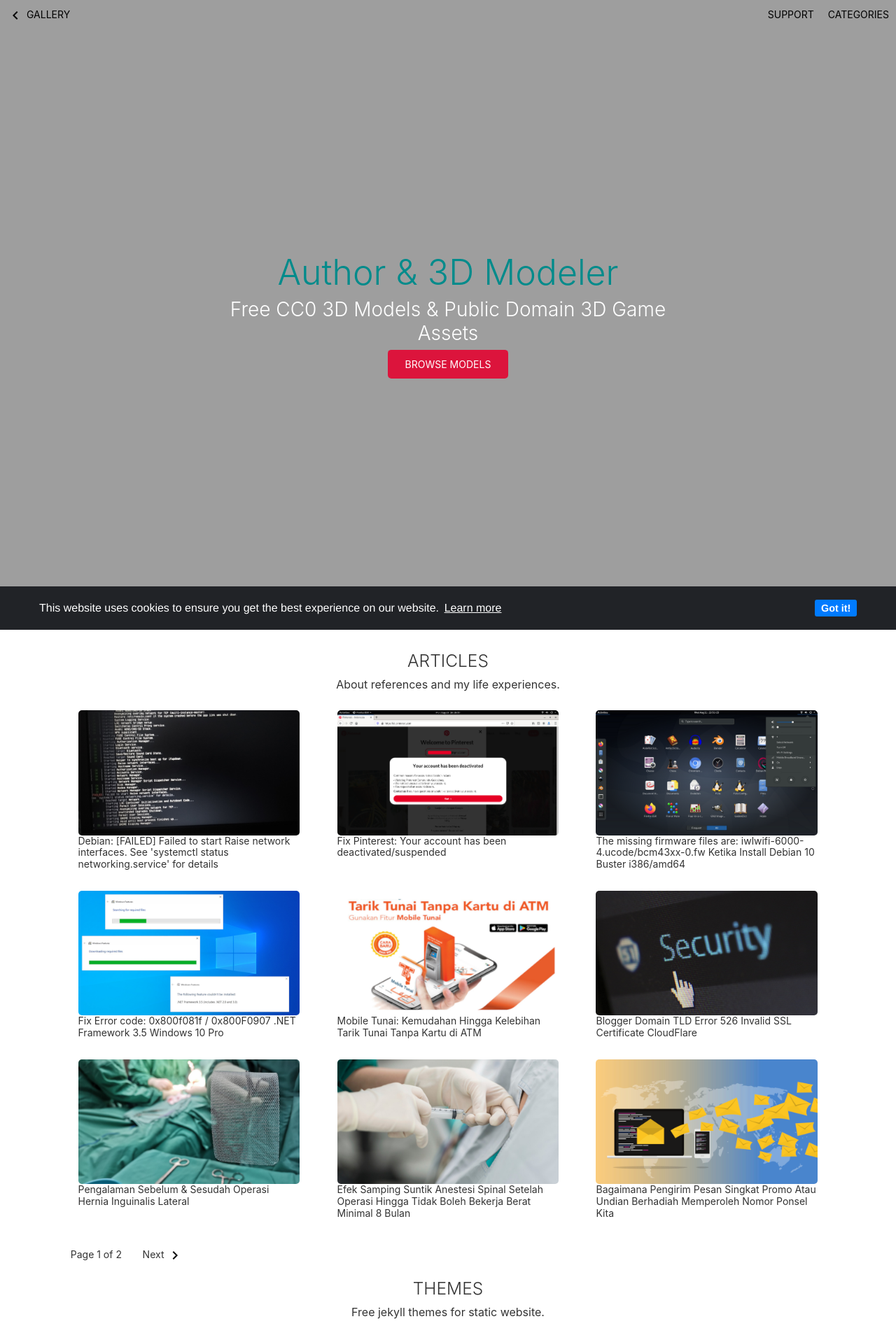
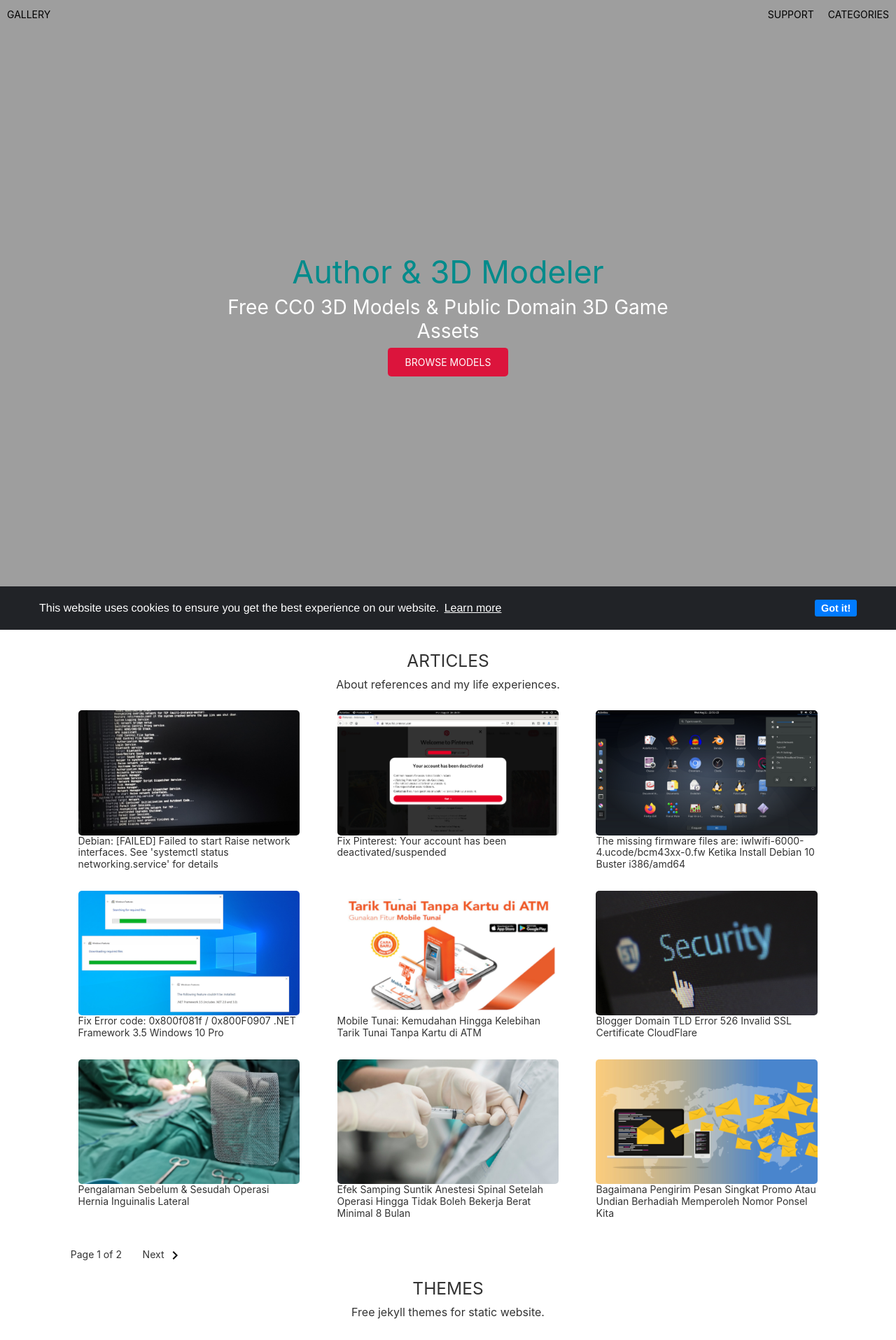
Before and after one commit to mohamadrido/blog, a Jekyll site: the page built from index.html, in a window 1280 px wide. Shown: the top 1915 px of the page at 70% size. Built offline with Jekyll 4.4.1, drawn with Linux system fonts in a browser that asks for light colours; nearby versions of some CDN libraries; the list of posts is cut into pages by our own code.

Commit message:
Update index.html

```diff
--- a/index.html
+++ b/index.html
@@ -3,12 +3,12 @@
 title:
 ---
 <div class="hero-image">
-    <a style="text-decoration: none; color: #000; position: absolute; margin: 0px; padding: 10px;" href="https://artstation.com/mohamadrido"><svg height='24' viewBox='0 0 24 24' width='24'><path d='M15.41,16.58L10.83,12L15.41,7.41L14,6L8,12L14,18L15.41,16.58Z' color='#555'/></svg> GALLERY</a>
+    <a style="text-decoration: none; color: #000; position: absolute; margin: 0px; padding: 10px;" href="https://artstation.com/mohamadrido"><!--svg height='24' viewBox='0 0 24 24' width='24'><path d='M15.41,16.58L10.83,12L15.41,7.41L14,6L8,12L14,18L15.41,16.58Z' color='#555'/></svg-->GALLERY</a>
     <a style="text-decoration: none; color: #000; padding: 10px; float: right;" href="https://mohamadrido.com/support">CATEGORIES</a>
     <a style="text-decoration: none; color: #000; padding: 10px; float: right;" href="https://mohamadrido.com/support">SUPPORT</a>
   <div class="hero-text">
-    <h1 style="font-size: 50px; color: #008b8b;">{{site.description}}</h1>
-    <h2 style="color: #fff; color: #fff;">Free CC0 3D Models &amp; Public Domain 3D Game Assets</h2>
+    <h1 style="font-size: 45px; color: #008b8b;">{{site.description}}</h1>
+    <h2 style="color: #fff;">Free CC0 3D Models &amp; Public Domain 3D Game Assets</h2>
     <button><a style="text-decoration: none; color: #fff;" href="https://publicdomainmodels.com/">BROWSE MODELS</a></button>
   </div>
 </div>
@@ -22,7 +22,7 @@
   font-size: 14px;
 }
 h1, h2, h3, h4, h5, h6, .h1, .h2, .h3, .h4, .h5, .h6 {
-    font-weight:300;
+    font-weight:400;
 }
 .hero-image {
   background-image: url("https://mohamadrido.com/assets/pexels-photo-2261017.jpeg");
```
